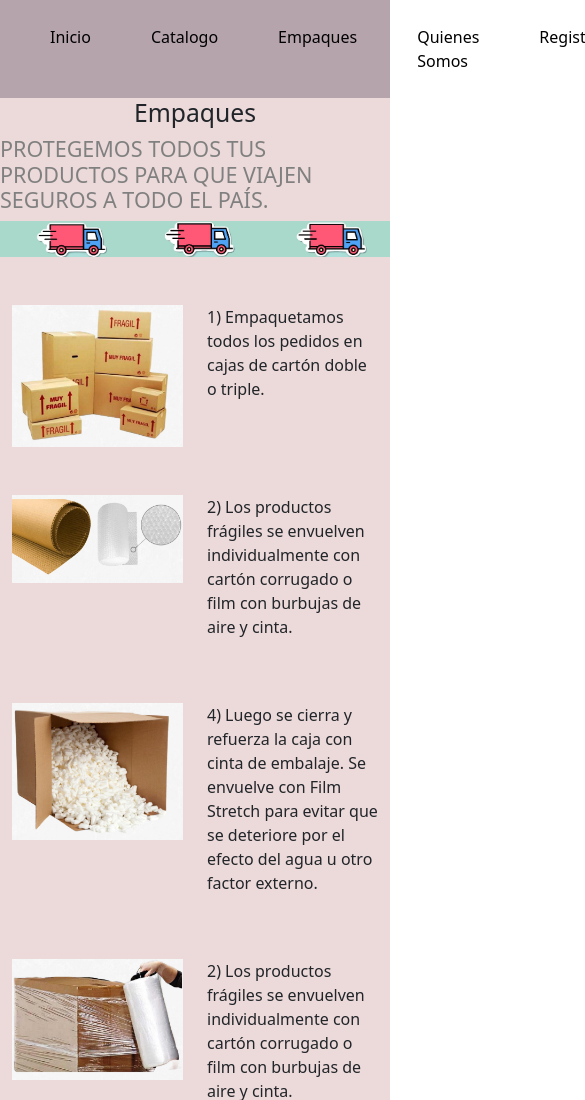
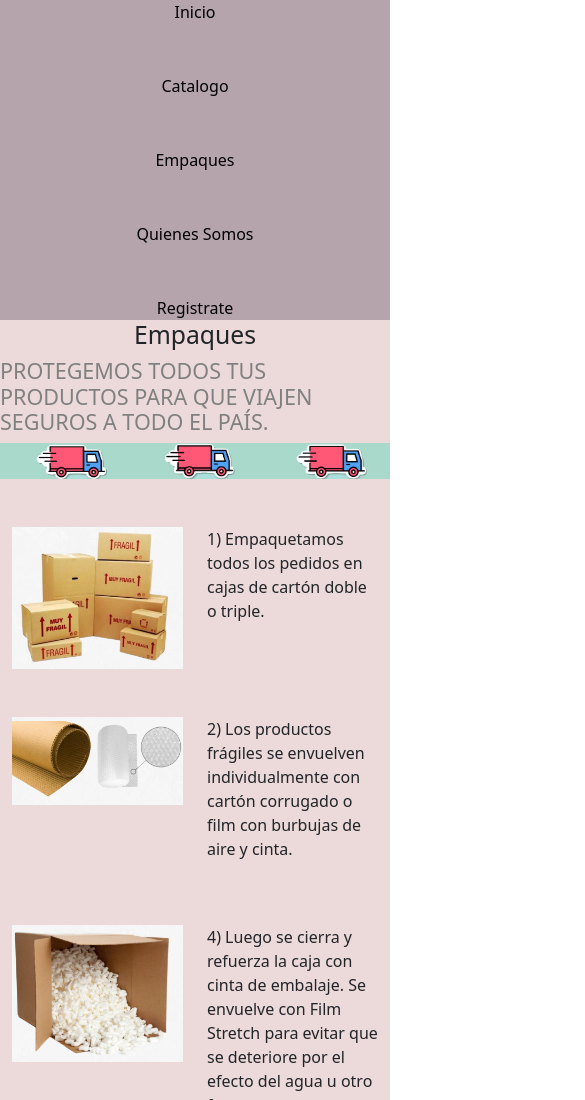
Before and after one commit to danilomaldovan/Proyectoyuladeco, a plain HTML site: page html/Empaques.html in a window 390 px wide. Shown: the top 1100 px of the page, 585 px wide, since content can reach past the window. Drawn offline with nearby package versions, Linux system fonts and the light colour scheme.

Commit message:
cambio de formatos

```diff
--- a/estilos/estilos.css
+++ b/estilos/estilos.css
@@ -1,6 +1,67 @@
 *{
     margin: 0;
     padding: 0;
+}
+
+@media screen and (max-width: 420px) {
+    .primary{
+        height: 230px;
+        flex-direction: column;
+        text-align: center;
+    }
+    .logo{
+        display: none;
+    }
+}
+
+@media screen and (max-width: 421px) {
+    .primary{
+        height: 230px;
+        flex-direction: column;
+        text-align: center;
+    }
+
+    .logo{
+        display: none;
+    }
+}
+@media only screen and (max-width: 601px) {
+    .primary{
+        height: 230px;
+        flex-direction: column;
+        text-align: center;
+    }
+    .logo{
+        display: none;
+    }
+    }
+    @media screen and (max-width: 768px) {
+        .primary{
+            height: 450px;
+            display: block;
+            flex-direction: column;
+            text-align: center;
+        }
+
+        .logo{
+            display: none;
+        }
+    }
+@media screen and (max-width: 821px) {
+    .primary{
+        height: 320px;
+        display: block;
+        flex-direction: column;
+        text-align: center;
+    }
+
+    .container{
+        display: grid;
+        grid-template-columns: auto auto;
+        grid-template-rows: auto auto;
+    }
+
+
 }
 
 body{
```
Also changed, not shown: html/Catalogo.html (+1 -1 lines), index.html (+3 -3 lines).
